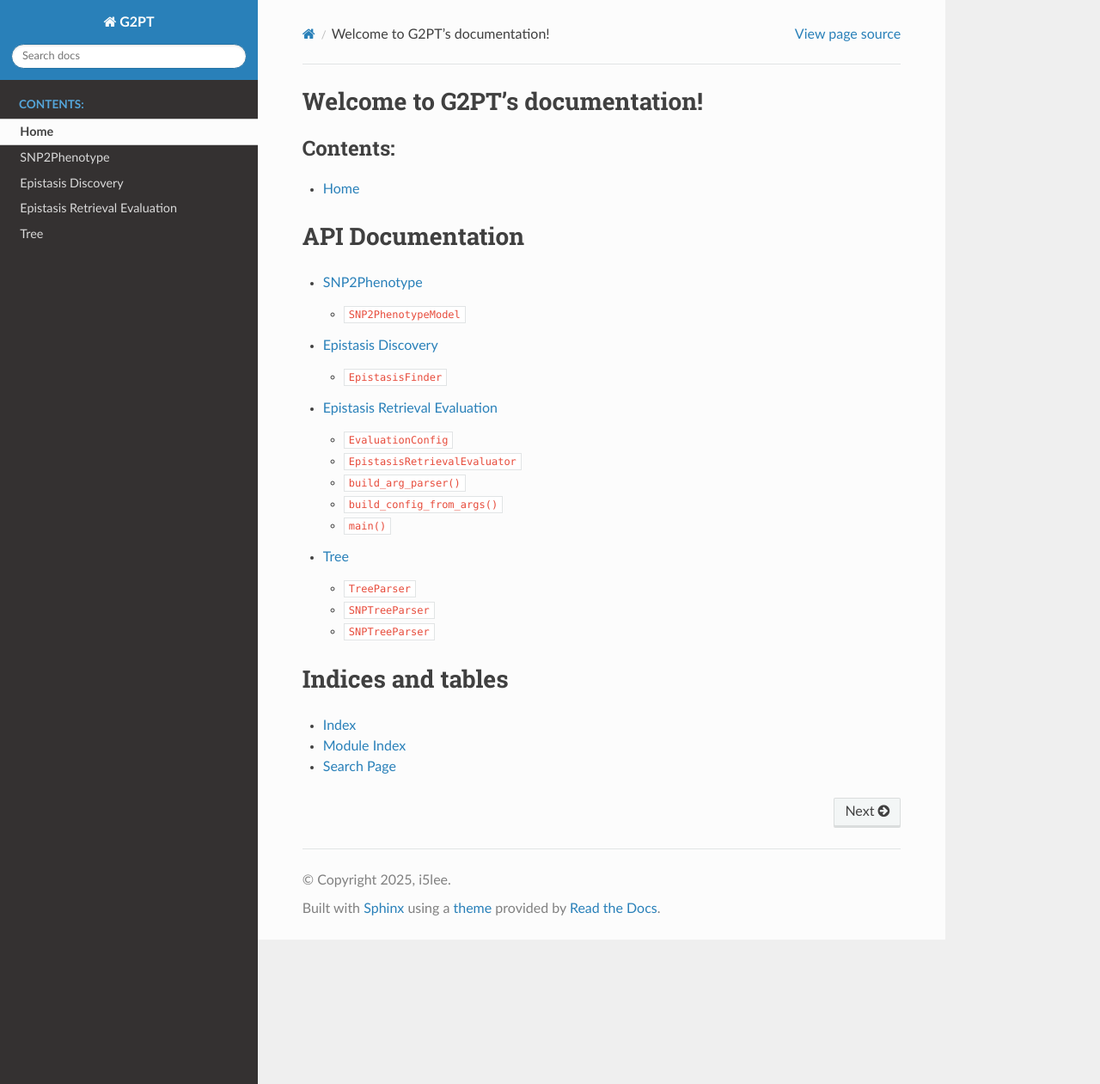
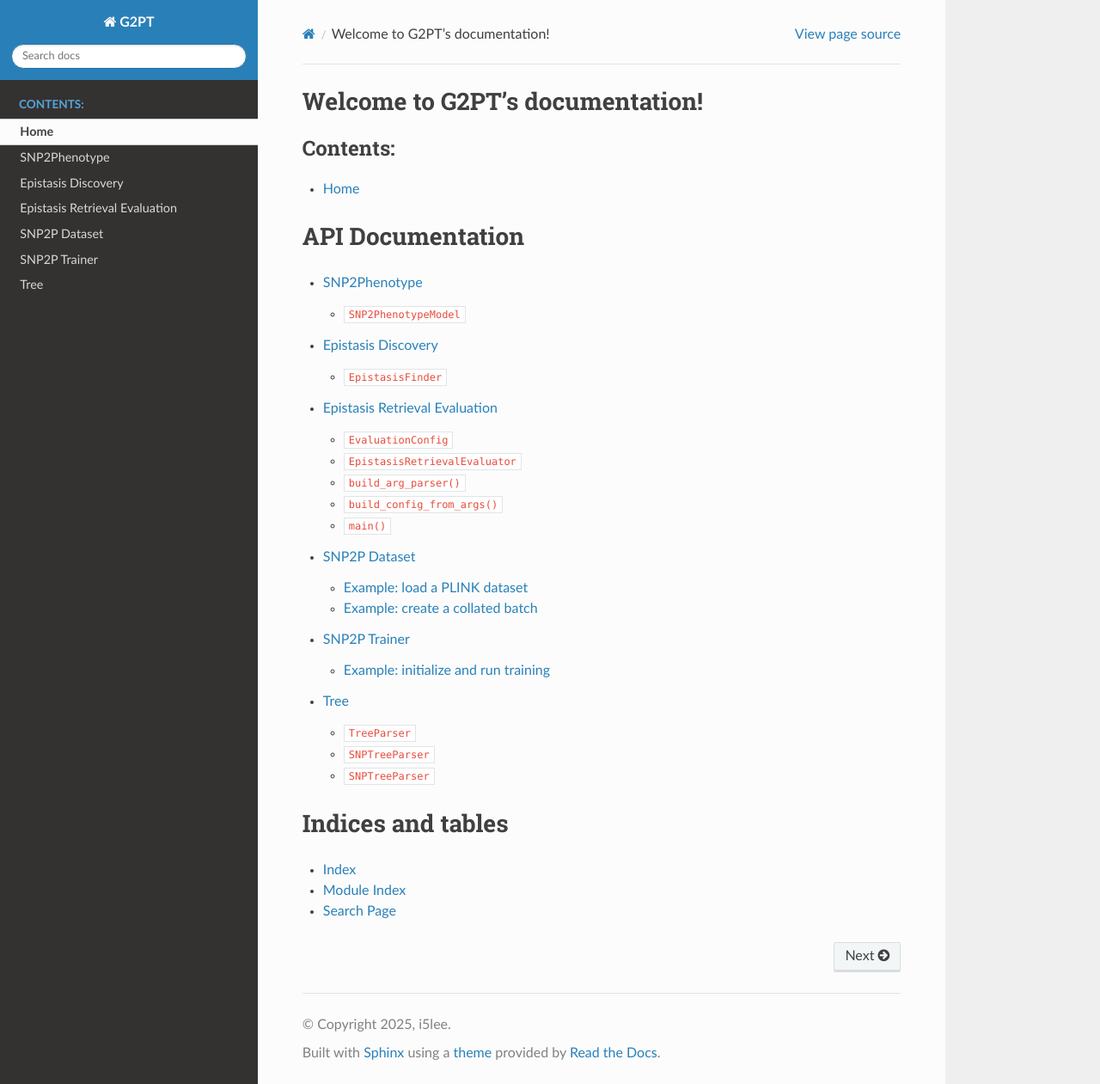
Before and after one commit to idekerlab/G2PT, a Sphinx documentation site: the page built from docs/index.rst, in a window 1280 px wide and 1261 px high. Shown: the whole window at 86% size. Built offline with Sphinx 7.4.7 and the Read the Docs theme 3.1.0, drawn with Linux system fonts in a browser that asks for light colours; pages that are not in the unit, such as notebooks, are missing from menus; some of the changed lines change nothing that is shown.

Commit message:
Add examples to SNP2P dataset and trainer docs

```diff
--- /dev/null
+++ b/docs/api/snp2p_dataset.rst
@@ -0,0 +1,363 @@
+SNP2P Dataset
+=============
+
+This page summarizes the dataset and data-collation utilities used by SNP2P
+training. The datasets build genotype indices that align with the
+``SNPTreeParser`` catalogs and emit dictionaries that the model consumes via
+the collators. Use these classes to load genotype sources (TSV or PLINK),
+attach covariates/phenotypes, and optionally enable block/chunk processing.
+
+Example: load a PLINK dataset
+-----------------------------
+
+.. code-block:: python
+
+   from src.utils.tree import SNPTreeParser
+   from src.utils.data.dataset.SNP2PDataset import PLINKDataset
+
+   tree_parser = SNPTreeParser(ontology="ontology.tsv", snp2gene="snp2gene.tsv")
+   dataset = PLINKDataset(
+       tree_parser=tree_parser,
+       bfile="data/geno/plink_prefix",
+       cov="data/covariates.tsv",
+       pheno="data/phenotypes.tsv",
+       cov_ids=("AGE", "SEX"),
+       pheno_ids=("BMI",),
+   )
+
+Example: create a collated batch
+--------------------------------
+
+.. code-block:: python
+
+   from torch.utils.data import DataLoader
+   from src.utils.data.dataset.SNP2PDataset import SNP2PCollator
+
+   collator = SNP2PCollator(tree_parser=tree_parser, input_format="indices")
+   loader = DataLoader(dataset, batch_size=8, shuffle=True, collate_fn=collator)
+   batch = next(iter(loader))
+   # batch["genotype"]["snp"], batch["covariates"], batch["phenotype"]
+
+.. class:: GenotypeDataset
+
+   Base dataset for SNP2P training that prepares covariates and phenotype targets.
+
+   :param tree_parser: Parsed SNP ontology and masks.
+   :type tree_parser: SNPTreeParser
+   :param cov: Path to the covariates TSV.
+   :type cov: str
+   :param pheno: Optional phenotype TSV.
+   :type pheno: str, optional
+   :param cov_mean_dict: Optional covariate mean overrides.
+   :type cov_mean_dict: dict, optional
+   :param cov_std_dict: Optional covariate standard deviation overrides.
+   :type cov_std_dict: dict, optional
+   :param cov_ids: Subset of covariate column names to load.
+   :type cov_ids: tuple, optional
+   :param pheno_ids: Subset of phenotype column names to load.
+   :type pheno_ids: tuple, optional
+   :param bt: Binary phenotype IDs.
+   :type bt: tuple, optional
+   :param qt: Quantitative phenotype IDs.
+   :type qt: tuple, optional
+   :param dynamic_phenotype_sampling: Whether phenotype sampling changes per batch.
+   :type dynamic_phenotype_sampling: bool, optional
+
+   .. method:: __getitem__(index)
+
+      Returns a dictionary with covariate tensors and phenotype targets for the sample.
+
+      :param index: Sample index.
+      :type index: int
+      :return: Sample payload with covariates/phenotype tensors.
+      :rtype: dict
+
+
+.. class:: TSVDataset
+
+   Loads genotype data from a TSV and returns SNP, gene, and system indices.
+
+   :param tree_parser: Parsed SNP ontology and masks.
+   :type tree_parser: SNPTreeParser
+   :param genotype_path: Path to genotype TSV.
+   :type genotype_path: str
+   :param cov: Path to covariates TSV.
+   :type cov: str
+   :param pheno: Optional phenotype TSV.
+   :type pheno: str, optional
+   :param cov_mean_dict: Optional covariate mean overrides.
+   :type cov_mean_dict: dict, optional
+   :param cov_std_dict: Optional covariate standard deviation overrides.
+   :type cov_std_dict: dict, optional
+   :param flip: Whether to flip reference/alternate allele encodings.
+   :type flip: bool, optional
+   :param input_format: Input format (``indices`` by default).
+   :type input_format: str, optional
+   :param cov_ids: Subset of covariate column names to load.
+   :type cov_ids: tuple, optional
+   :param pheno_ids: Subset of phenotype column names to load.
+   :type pheno_ids: tuple, optional
+   :param bt: Binary phenotype IDs.
+   :type bt: tuple, optional
+   :param qt: Quantitative phenotype IDs.
+   :type qt: tuple, optional
+
+
+.. class:: PLINKDataset
+
+   Loads genotype data from PLINK binaries and aligns covariates/phenotypes.
+
+   :param tree_parser: Parsed SNP ontology and masks.
+   :type tree_parser: SNPTreeParser
+   :param bfile: PLINK file prefix.
+   :type bfile: str
+   :param cov: Path to covariates TSV (optional).
+   :type cov: str, optional
+   :param pheno: Path to phenotype TSV (optional).
+   :type pheno: str, optional
+   :param cov_mean_dict: Optional covariate mean overrides.
+   :type cov_mean_dict: dict, optional
+   :param cov_std_dict: Optional covariate standard deviation overrides.
+   :type cov_std_dict: dict, optional
+   :param flip: Whether to flip reference/alternate allele encodings.
+   :type flip: bool, optional
+   :param block: Whether to include block indices in outputs.
+   :type block: bool, optional
+   :param input_format: Input format (``indices`` by default).
+   :type input_format: str, optional
+   :param cov_ids: Subset of covariate column names to load.
+   :type cov_ids: tuple, optional
+   :param pheno_ids: Subset of phenotype column names to load.
+   :type pheno_ids: tuple, optional
+   :param bt: Binary phenotype IDs.
+   :type bt: tuple, optional
+   :param qt: Quantitative phenotype IDs.
+   :type qt: tuple, optional
+
+   .. method:: summary()
+
+      Print a short dataset summary.
+
+   .. method:: sample_population(n=100)
+
+      Subsample individuals for quick experiments.
+
+      :param n: Number of individuals to keep.
+      :type n: int, optional
+
+   .. method:: sample_phenotypes(n, seed=None)
+
+      Sample a subset of phenotypes and update the dataset ranges.
+
+      :param n: Number of phenotypes to sample.
+      :type n: int
+      :param seed: Optional random seed.
+      :type seed: int, optional
+
+   .. method:: select_phenotypes(phenotypes)
+
+      Restrict the dataset to specific phenotype names.
+
+      :param phenotypes: Phenotype IDs to keep.
+      :type phenotypes: list
+
+
+.. class:: EmbeddingDataset
+
+   PLINK-backed dataset that augments samples with pretrained SNP embeddings.
+
+   :param tree_parser: Parsed SNP ontology and masks.
+   :type tree_parser: SNPTreeParser
+   :param bfile: PLINK file prefix.
+   :type bfile: str
+   :param embedding: Directory with per-sample embedding tensors.
+   :type embedding: str
+   :param iid2ind: Mapping from IID to embedding index.
+   :type iid2ind: dict
+   :param cov: Path to covariates TSV (optional).
+   :type cov: str, optional
+   :param pheno: Path to phenotype TSV (optional).
+   :type pheno: str, optional
+   :param cov_mean_dict: Optional covariate mean overrides.
+   :type cov_mean_dict: dict, optional
+   :param cov_std_dict: Optional covariate standard deviation overrides.
+   :type cov_std_dict: dict, optional
+   :param cov_ids: Subset of covariate column names to load.
+   :type cov_ids: tuple, optional
+   :param pheno_ids: Subset of phenotype column names to load.
+   :type pheno_ids: tuple, optional
+   :param bt: Binary phenotype IDs.
+   :type bt: tuple, optional
+   :param qt: Quantitative phenotype IDs.
+   :type qt: tuple, optional
+
+
+.. class:: SNPTokenizer
+
+   Simple SNP tokenizer for masked language modeling over SNP blocks.
+
+   :param vocab: Mapping from token string to integer ID.
+   :type vocab: dict
+   :param max_len: Optional maximum sequence length.
+   :type max_len: int, optional
+
+
+.. class:: BlockDataset
+
+   Dataset that returns SNP indices for block-level pretraining.
+
+   :param bfile: PLINK file prefix.
+   :type bfile: str
+   :param flip: Whether to flip reference/alternate allele encodings.
+   :type flip: bool, optional
+
+   .. method:: get_individual_block_genotype(iid)
+
+      Return SNP indices for a given individual.
+
+      :param iid: Individual ID.
+      :type iid: str
+      :return: SNP indices for the individual.
+      :rtype: torch.Tensor
+
+
+.. class:: BlockQueryDataset
+
+   Dataset that assembles block-level genotypes from multiple block sources.
+
+   :param tree_parser: Parsed SNP ontology and masks.
+   :type tree_parser: SNPTreeParser
+   :param bfile: PLINK file prefix.
+   :type bfile: str
+   :param blocks: Mapping of block identifiers to :class:`BlockDataset` instances.
+   :type blocks: dict
+   :param cov: Path to covariates TSV (optional).
+   :type cov: str, optional
+   :param pheno: Path to phenotype TSV (optional).
+   :type pheno: str, optional
+   :param cov_mean_dict: Optional covariate mean overrides.
+   :type cov_mean_dict: dict, optional
+   :param cov_std_dict: Optional covariate standard deviation overrides.
+   :type cov_std_dict: dict, optional
+   :param cov_ids: Subset of covariate column names to load.
+   :type cov_ids: tuple, optional
+   :param pheno_ids: Subset of phenotype column names to load.
+   :type pheno_ids: tuple, optional
+   :param bt: Binary phenotype IDs.
+   :type bt: tuple, optional
+   :param qt: Quantitative phenotype IDs.
+   :type qt: tuple, optional
+   :param flip: Whether to flip reference/alternate allele encodings.
+   :type flip: bool, optional
+
+
+.. class:: SNP2PCollator
+
+   Collator that assembles batched SNP2P inputs and labels.
+
+   :param tree_parser: Parsed SNP ontology and masks.
+   :type tree_parser: SNPTreeParser
+   :param input_format: Input format (``indices``, ``embedding``, or ``block``).
+   :type input_format: str, optional
+   :param pheno_ids: Phenotype IDs used for ordering labels.
+   :type pheno_ids: tuple, optional
+   :param mlm: Whether to apply SNP masked language modeling.
+   :type mlm: bool, optional
+   :param mlm_collator_dict: Per-block MLM collators for block input.
+   :type mlm_collator_dict: dict, optional
+
+
+.. class:: ChunkSNP2PCollator
+
+   Collator that breaks SNP2P inputs into chunks for memory efficiency.
+
+   :param tree_parser: Parsed SNP ontology and masks.
+   :type tree_parser: SNPTreeParser
+   :param chunker: Chunker with ``create_chunks`` output.
+   :type chunker: object
+   :param input_format: Input format (``indices``, ``embedding``, or ``block``).
+   :type input_format: str, optional
+   :param pheno_ids: Phenotype IDs used for ordering labels.
+   :type pheno_ids: tuple, optional
+   :param mlm: Whether to apply SNP masked language modeling.
+   :type mlm: bool, optional
+   :param mlm_collator_dict: Per-block MLM collators for block input.
+   :type mlm_collator_dict: dict, optional
+
+
+.. class:: DynamicPhenotypeBatchSampler
+
+   Batch sampler that randomly samples phenotypes per batch.
+
+   :param dataset: Dataset supporting ``sample_phenotypes`` and phenotype ranges.
+   :type dataset: Dataset
+   :param batch_size: Batch size.
+   :type batch_size: int
+   :param drop_last: Whether to drop the last incomplete batch.
+   :type drop_last: bool, optional
+
+
+.. class:: CohortSampler
+
+   Weighted sampler for continuous phenotypes using skew-normal weights.
+
+   :param dataset: Dataset containing ``cov_df``.
+   :type dataset: Dataset
+   :param n_samples: Optional number of samples to draw.
+   :type n_samples: int, optional
+   :param phenotype_col: Column name for the phenotype.
+   :type phenotype_col: str, optional
+   :param z_weight: Weight multiplier for skew-normal density.
+   :type z_weight: float, optional
+   :param sex_col: Column name or index for the sex covariate.
+   :type sex_col: int or str, optional
+
+
+.. class:: BinaryCohortSampler
+
+   Weighted sampler for binary phenotypes.
+
+   :param dataset: Dataset containing ``cov_df``.
+   :type dataset: Dataset
+   :param phenotype_col: Column name for the phenotype.
+   :type phenotype_col: str, optional
+
+
+.. class:: DistributedCohortSampler
+
+   Distributed version of :class:`CohortSampler`.
+
+   :param dataset: Dataset containing ``cov_df``.
+   :type dataset: Dataset
+   :param num_replicas: Number of distributed replicas.
+   :type num_replicas: int, optional
+   :param rank: Rank of the current replica.
+   :type rank: int, optional
+   :param shuffle: Whether to shuffle indices.
+   :type shuffle: bool, optional
+   :param seed: Random seed.
+   :type seed: int, optional
+   :param phenotype_col: Column name for the phenotype.
+   :type phenotype_col: str, optional
+   :param z_weight: Weight multiplier for skew-normal density.
+   :type z_weight: float, optional
+   :param sex_col: Column name or index for the sex covariate.
+   :type sex_col: int or str, optional
+
+
+.. class:: DistributedBinaryCohortSampler
+
+   Distributed version of :class:`BinaryCohortSampler`.
+
+   :param dataset: Dataset containing ``cov_df``.
+   :type dataset: Dataset
+   :param num_replicas: Number of distributed replicas.
+   :type num_replicas: int, optional
+   :param rank: Rank of the current replica.
+   :type rank: int, optional
+   :param shuffle: Whether to shuffle indices.
+   :type shuffle: bool, optional
+   :param seed: Random seed.
+   :type seed: int, optional
+   :param phenotype_col: Column name for the phenotype.
+   :type phenotype_col: str, optional
--- /dev/null
+++ b/docs/api/snp2p_trainer.rst
@@ -0,0 +1,191 @@
+SNP2P Trainer
+=============
+
+This page documents the SNP2P training utilities, including helper losses and
+the main trainer class. The trainer orchestrates optimization, evaluation, and
+metric reporting for mixed phenotype types (quantitative and binary).
+
+Example: initialize and run training
+------------------------------------
+
+.. code-block:: python
+
+   from torch.utils.data import DataLoader
+   from src.utils.data.dataset.SNP2PDataset import SNP2PCollator, PLINKDataset
+   from src.utils.trainer.snp2p_trainer import SNP2PTrainer
+
+   dataset = PLINKDataset(tree_parser, bfile="data/geno/plink_prefix", cov="cov.tsv", pheno="pheno.tsv")
+   loader = DataLoader(dataset, batch_size=16, shuffle=True, collate_fn=SNP2PCollator(tree_parser))
+
+   trainer = SNP2PTrainer(
+       snp2p_model=model,
+       tree_parser=tree_parser,
+       snp2p_dataloader=loader,
+       device=device,
+       args=args,
+       target_phenotype="BMI",
+   )
+   trainer.train(epochs=10, output_path="checkpoints/snp2p")
+
+.. function:: correlation_matching_loss(pred, target, lam=0.05)
+
+   Computes a correlation-structure matching loss between predictions and labels.
+
+   :param pred: Model predictions (``[B, P]``).
+   :type pred: torch.Tensor
+   :param target: Target labels (``[B, P]``).
+   :type target: torch.Tensor
+   :param lam: Scaling factor for the loss.
+   :type lam: float, optional
+   :return: Scalar loss value.
+   :rtype: torch.Tensor
+
+
+.. function:: linear_temperature_schedule(epoch, total_epochs, T_init=1.0, T_final=0.1)
+
+   Linear temperature schedule used for annealing.
+
+   :param epoch: Current epoch.
+   :type epoch: int
+   :param total_epochs: Total training epochs.
+   :type total_epochs: int
+   :param T_init: Initial temperature.
+   :type T_init: float, optional
+   :param T_final: Final temperature.
+   :type T_final: float, optional
+   :return: Temperature for the epoch.
+   :rtype: float
+
+
+.. function:: get_param_groups(model, base_lr)
+
+   Split parameters into base and LoRA groups with different learning rates.
+
+   :param model: Model with named parameters.
+   :type model: torch.nn.Module
+   :param base_lr: Base learning rate.
+   :type base_lr: float
+   :return: Parameter groups for an optimizer.
+   :rtype: list
+
+
+.. class:: SNP2PTrainer
+
+   Trainer for SNP2P models with optional validation and MLflow logging.
+
+   :param snp2p_model: Model instance to train.
+   :type snp2p_model: torch.nn.Module
+   :param tree_parser: Parsed SNP ontology and masks.
+   :type tree_parser: SNPTreeParser
+   :param snp2p_dataloader: Training dataloader.
+   :type snp2p_dataloader: torch.utils.data.DataLoader
+   :param device: Device for model and tensors.
+   :type device: torch.device
+   :param args: Training configuration namespace.
+   :type args: argparse.Namespace
+   :param target_phenotype: Target phenotype name or ID for logging.
+   :type target_phenotype: str
+   :param validation_dataloader: Optional validation dataloader.
+   :type validation_dataloader: torch.utils.data.DataLoader, optional
+   :param fix_system: Whether to freeze system embeddings.
+   :type fix_system: bool, optional
+   :param pretrain_dataloader: Optional pretraining dataloader.
+   :type pretrain_dataloader: torch.utils.data.DataLoader, optional
+   :param label_smoothing: Label smoothing for phenotype loss.
+   :type label_smoothing: float, optional
+   :param use_mlflow: Whether to log artifacts to MLflow.
+   :type use_mlflow: bool, optional
+
+   .. method:: train(epochs, output_path=None)
+
+      Run the training loop for the given number of epochs.
+
+      :param epochs: Number of epochs to train.
+      :type epochs: int
+      :param output_path: Optional checkpoint path prefix.
+      :type output_path: str, optional
+
+   .. method:: evaluate(model, dataloader, epoch, phenotypes, name="Validation", print_importance=False, snp_only=False)
+
+      Evaluate a model on a dataloader and compute phenotype metrics.
+
+      :param model: Model to evaluate.
+      :type model: torch.nn.Module
+      :param dataloader: Dataloader to iterate over.
+      :type dataloader: torch.utils.data.DataLoader
+      :param epoch: Epoch index for logging.
+      :type epoch: int
+      :param phenotypes: Phenotype IDs to evaluate.
+      :type phenotypes: list
+      :param name: Label used for logging output.
+      :type name: str, optional
+      :param print_importance: Whether to print attention importance scores.
+      :type print_importance: bool, optional
+      :param snp_only: Whether to evaluate SNP-only prediction.
+      :type snp_only: bool, optional
+      :return: Aggregate performance score.
+      :rtype: float
+
+   .. method:: evaluate_continuous_phenotype(trues, results, covariates=None, phenotype_name="", epoch=0, rank=0)
+
+      Compute regression metrics for continuous phenotypes.
+
+      :param trues: Ground-truth values.
+      :type trues: numpy.ndarray
+      :param results: Model predictions.
+      :type results: numpy.ndarray
+      :param covariates: Optional covariates for logging.
+      :type covariates: numpy.ndarray, optional
+      :param phenotype_name: Phenotype name for logging.
+      :type phenotype_name: str, optional
+      :param epoch: Epoch index for logging.
+      :type epoch: int, optional
+      :param rank: Distributed rank for gating output.
+      :type rank: int, optional
+
+   .. method:: evaluate_binary_phenotype(trues, results, covariates=None, phenotype_name="", epoch=0, rank=0)
+
+      Compute classification metrics for binary phenotypes.
+
+      :param trues: Ground-truth labels.
+      :type trues: numpy.ndarray
+      :param results: Model predictions.
+      :type results: numpy.ndarray
+      :param covariates: Optional covariates for logging.
+      :type covariates: numpy.ndarray, optional
+      :param phenotype_name: Phenotype name for logging.
+      :type phenotype_name: str, optional
+      :param epoch: Epoch index for logging.
+      :type epoch: int, optional
+      :param rank: Distributed rank for gating output.
+      :type rank: int, optional
+
+   .. method:: train_epoch(epoch, ccc=False, sex=False)
+
+      Train for a single epoch over the training dataloader.
+
+      :param epoch: Epoch index.
+      :type epoch: int
+      :param ccc: Whether to compute concordance correlation coefficient loss.
+      :type ccc: bool, optional
+      :param sex: Whether to include sex-specific logic.
+      :type sex: bool, optional
+
+   .. method:: iter_minibatches(model, dataloader, optimizer, epoch, name="", snp_only=False, sex=False)
+
+      Iterate over minibatches and update model parameters.
+
+      :param model: Model to train.
+      :type model: torch.nn.Module
+      :param dataloader: Data loader to iterate.
+      :type dataloader: torch.utils.data.DataLoader
+      :param optimizer: Optimizer for parameter updates.
+      :type optimizer: torch.optim.Optimizer
+      :param epoch: Epoch index.
+      :type epoch: int
+      :param name: Label for progress logging.
+      :type name: str, optional
+      :param snp_only: Whether to train on SNP-only inputs.
+      :type snp_only: bool, optional
+      :param sex: Whether to include sex-specific logic.
+      :type sex: bool, optional
--- a/docs/index.rst
+++ b/docs/index.rst
@@ -25,6 +25,8 @@
    api/snp2phenotype
    api/epistasis_discovery
    api/epistasis_retrieval_evaluation
+   api/snp2p_dataset
+   api/snp2p_trainer
    api/tree
 
 
```
